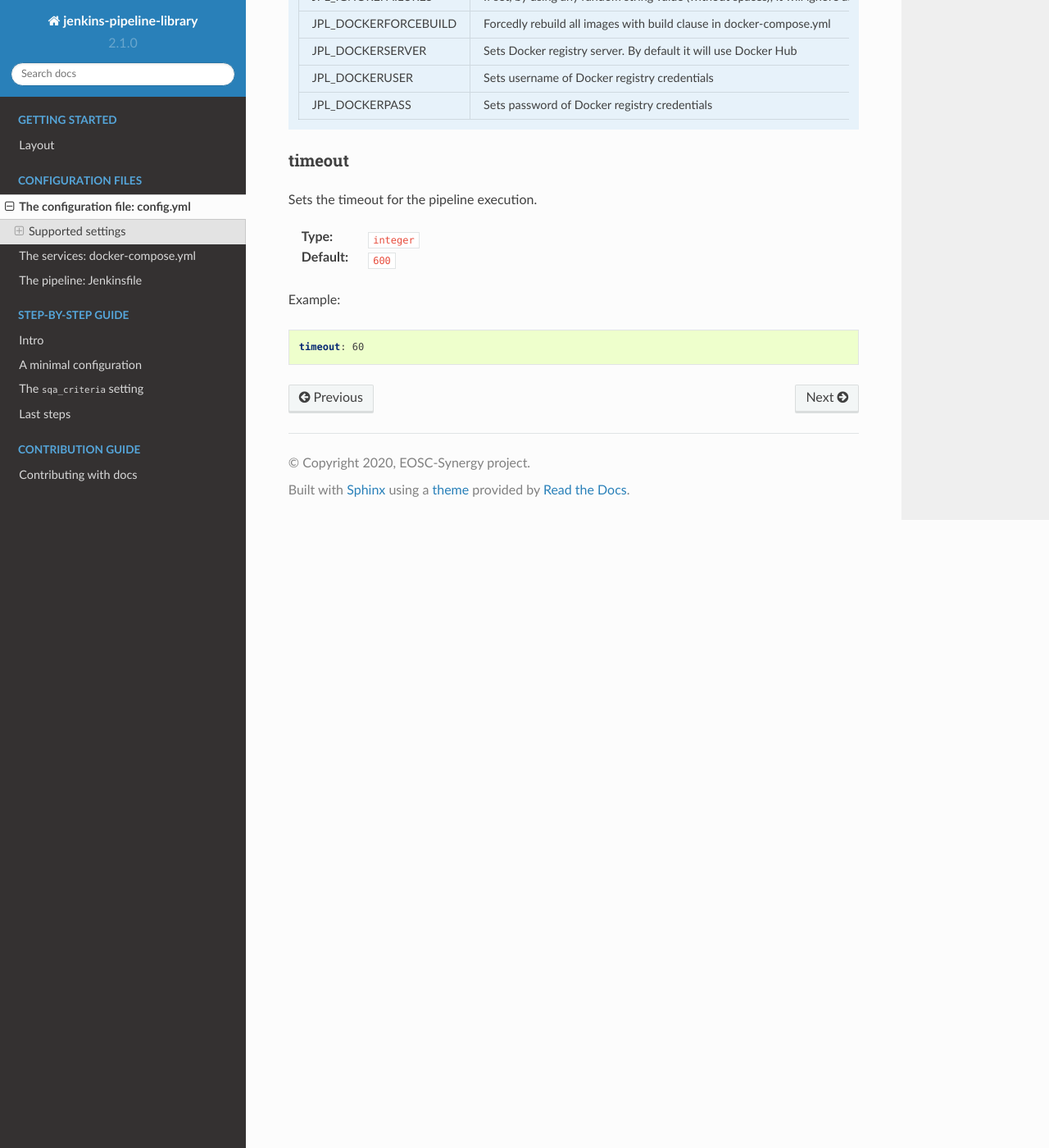
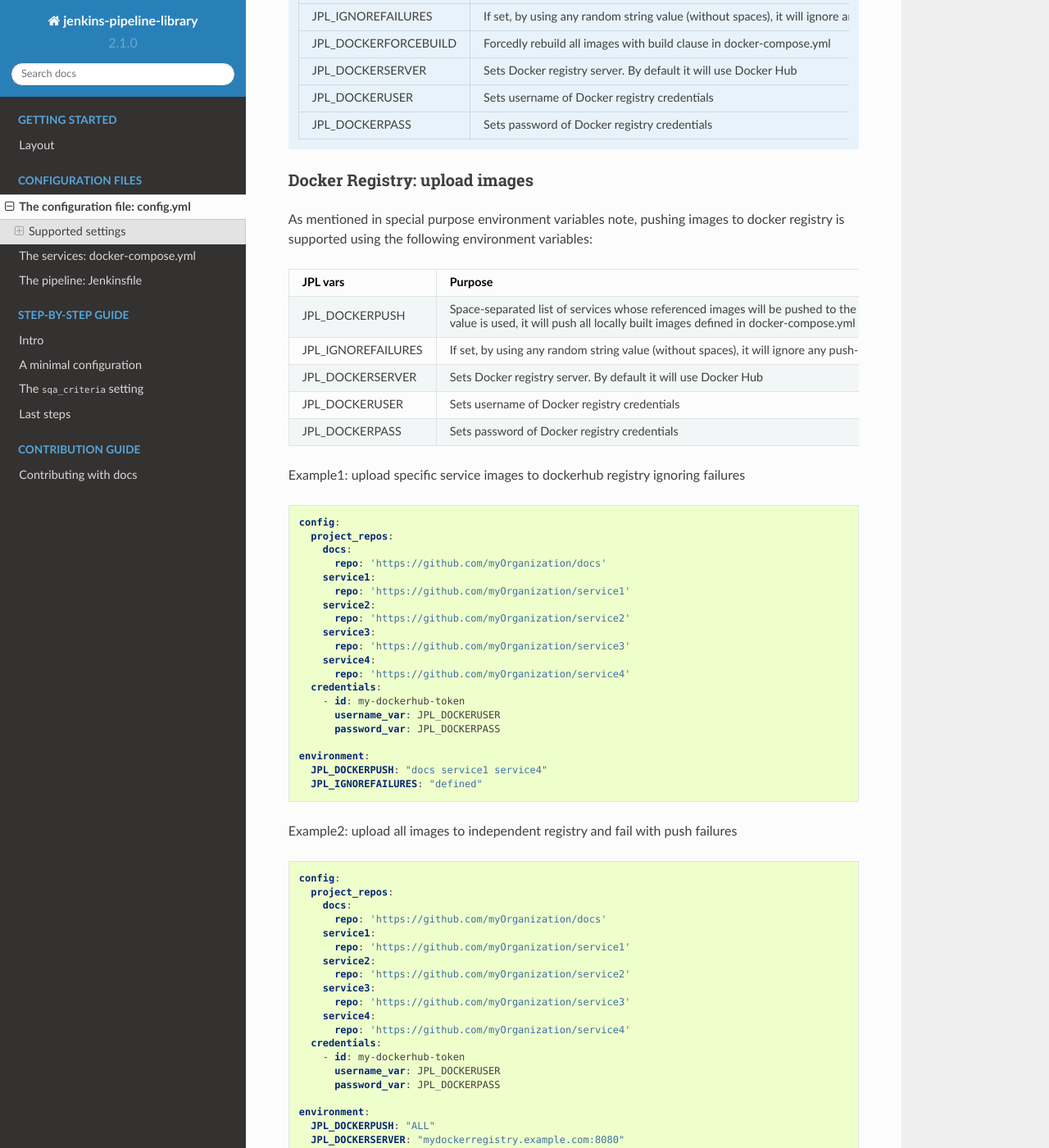
Before and after one commit to indigo-dc/jenkins-pipeline-library, a Sphinx documentation site: the page built from docs/user/config_file.rst, in a window 1280 px wide and 1400 px high, scrolled down 6703 px. Shown: the whole window at 82% size. Built offline with Sphinx 7.4.7 and the Read the Docs theme 2.0.0, drawn with Linux system fonts in a browser that asks for light colours; some of the changed text lies outside the part shown.

Commit message:
Update documentation for using docker compose images push feature
Signed-off-by: Samuel Bernardo <samuel@lip.pt>

```diff
--- a/docs/user/config_file.rst
+++ b/docs/user/config_file.rst
@@ -399,6 +399,83 @@ Example:
    | JPL_DOCKERPASS       | Sets password of Docker registry credentials                     |
    +----------------------+------------------------------------------------------------------+
 
+Docker Registry: upload images
+~~~~~~~~~~~~~~~~~~~~~~~~~~~~~~
+As mentioned in special purpose environment variables note, pushing images to
+docker registry is supported using the following environment variables:
+
++----------------------+------------------------------------------------------------------+
+| JPL vars             | Purpose                                                          |
++======================+==================================================================+
+| JPL_DOCKERPUSH       | Space-separated list of services whose referenced images will    |
+|                      | be pushed to the Docker registry. If ``ALL`` value is used, it   |
+|                      | will push all locally built images defined in docker-compose.yml |
++----------------------+------------------------------------------------------------------+
+| JPL_IGNOREFAILURES   | If set, by using any random string value (without spaces), it    |
+|                      | will ignore any push-related failure                             |
++----------------------+------------------------------------------------------------------+
+| JPL_DOCKERSERVER     | Sets Docker registry server. By default it will use Docker Hub   |
++----------------------+------------------------------------------------------------------+
+| JPL_DOCKERUSER       | Sets username of Docker registry credentials                     |
++----------------------+------------------------------------------------------------------+
+| JPL_DOCKERPASS       | Sets password of Docker registry credentials                     |
++----------------------+------------------------------------------------------------------+
+
+Example1: upload specific service images to dockerhub registry ignoring failures
+
+.. code-block:: yaml
+
+   config:
+     project_repos:
+       docs:
+         repo: 'https://github.com/myOrganization/docs'
+       service1:
+         repo: 'https://github.com/myOrganization/service1'
+       service2:
+         repo: 'https://github.com/myOrganization/service2'
+       service3:
+         repo: 'https://github.com/myOrganization/service3'
+       service4:
+         repo: 'https://github.com/myOrganization/service4'
+     credentials:
+       - id: my-dockerhub-token
+         username_var: JPL_DOCKERUSER
+         password_var: JPL_DOCKERPASS
+
+   environment:
+     JPL_DOCKERPUSH: "docs service1 service4"
+     JPL_IGNOREFAILURES: "defined"
+
+Example2: upload all images to independent registry and fail with push failures
+
+.. code-block:: yaml
+
+   config:
+     project_repos:
+       docs:
+         repo: 'https://github.com/myOrganization/docs'
+       service1:
+         repo: 'https://github.com/myOrganization/service1'
+       service2:
+         repo: 'https://github.com/myOrganization/service2'
+       service3:
+         repo: 'https://github.com/myOrganization/service3'
+       service4:
+         repo: 'https://github.com/myOrganization/service4'
+     credentials:
+       - id: my-dockerhub-token
+         username_var: JPL_DOCKERUSER
+         password_var: JPL_DOCKERPASS
+
+   environment:
+     JPL_DOCKERPUSH: "ALL"
+     JPL_DOCKERSERVER: "mydockerregistry.example.com:8080"
+
+.. note::
+   When using custom docker registry is also expected that docker-compose.yml
+   have the expected configuration for the image references, following the official
+   `documentation <https://docs.docker.com/compose/compose-file/#image>`_.
+
 timeout
 ~~~~~~~
 Sets the timeout for the pipeline execution.
```
